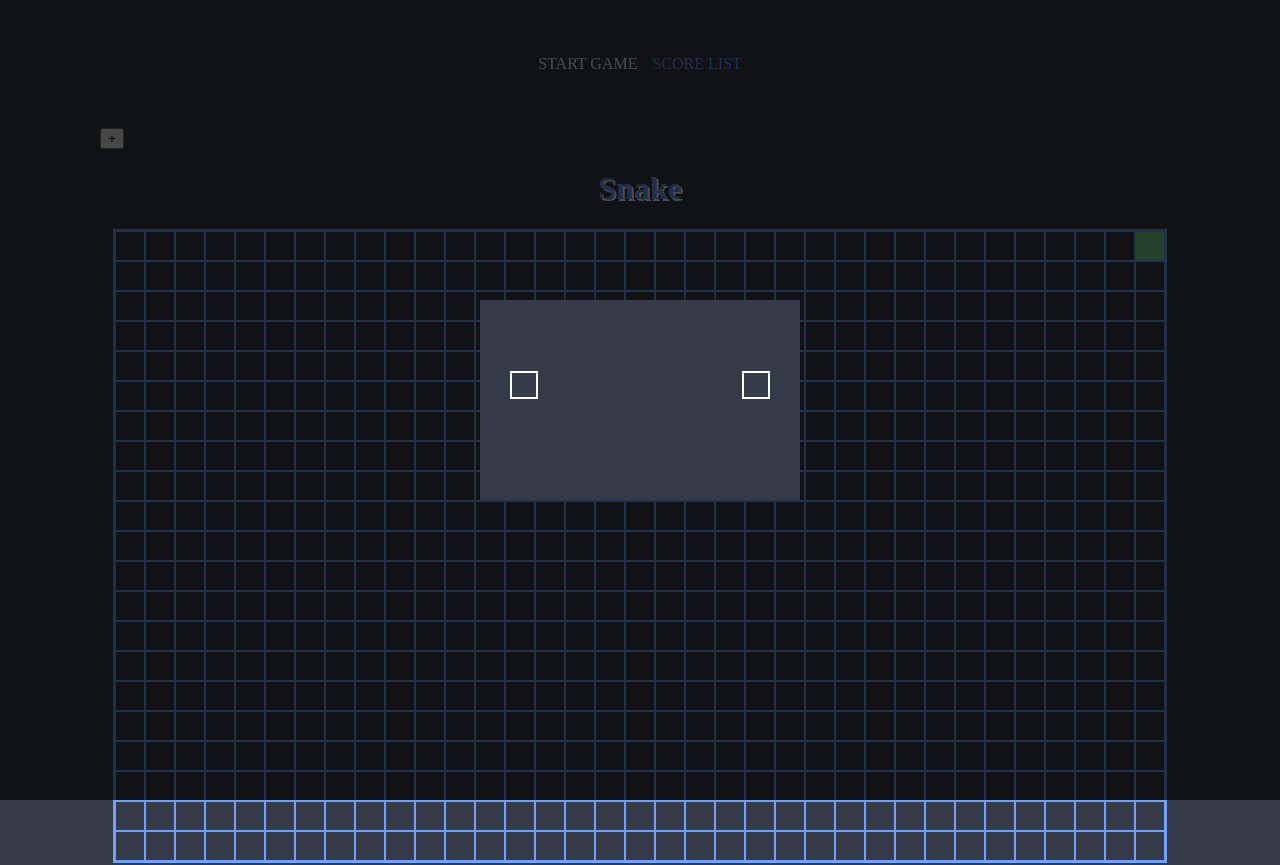
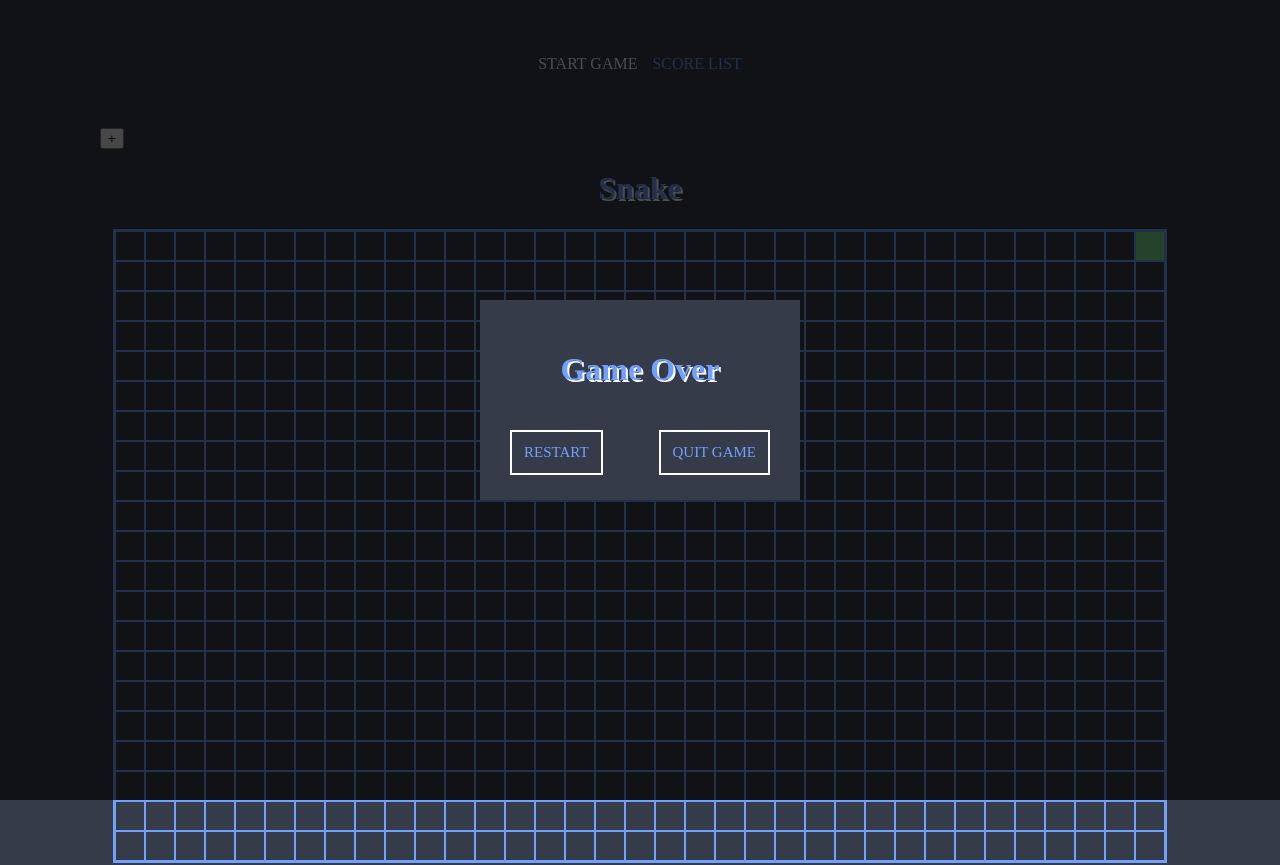
Before and after one commit to grzesiekS/snake-game, a React (Create React App) app: page /game in a window 1280 px wide. Built offline with nearby package versions, Linux system fonts and the light colour scheme; a web font is replaced by a local one.

Commit message:
Add gameQuit and gameRestart functions in Game component

```diff
--- a/src/components/features/Game/Game.tsx
+++ b/src/components/features/Game/Game.tsx
@@ -5,6 +5,7 @@ import { Title } from '../../common/Title/Title';
 import { Modal } from '../../common/Modal/Modal';
 
 import styles from './Game.module.scss';
+import { Redirect } from 'react-router';
 
 const linksData = [
   {
@@ -34,6 +35,7 @@ export const Game: React.FC = () => {
     useState<'left' | 'right' | 'up' | 'down'>
     ('right');
   const [gameOver, setGameOver] = useState(false);
+  const [gameQuit, setGameQuit] = useState(false);
 
   const movementRef = useRef<'left' | 'right' | 'up' | 'down'>();
   movementRef.current = movementDirection;
@@ -63,6 +65,12 @@ export const Game: React.FC = () => {
       handleSnakeLengthChange();
       setSnakePosition([...position]);
     }
+
+    return () => {
+      position=[[0,0]];
+      setSnakePosition([...position]);
+      setSnakeLength(1);
+    };
   // eslint-disable-next-line react-hooks/exhaustive-deps
   },[snakeLength]);
 
@@ -134,11 +142,32 @@ export const Game: React.FC = () => {
     window.addEventListener('keydown', (e) => {
       handleMovementDirection(e.key);
     });
+
+    return () => {
+      window.removeEventListener('keydown', (e) => {
+        handleMovementDirection(e.key);
+      });
+    };
   // eslint-disable-next-line react-hooks/exhaustive-deps
   },[]);
 
+  const handleGameRestart = () => {
+    window.location.reload();
+  };
+
+  const handleGameQuit = () => {
+    setGameQuit(true);
+  };
+
   return (
-    <Modal showModal={gameOver}>
+    <Modal
+      showModal={gameOver}
+      title='Game Over'
+      leftButtonText='Restart'
+      rightButtonText='Quit Game'
+      leftButtonAction={() => handleGameRestart()}
+      rightButtonAction={() => handleGameQuit()}
+    >
       <div className={styles.container}>
         <NavBar links={linksData} />
         <button onClick={() => setSnakeLength(snakeLength + 1)}>+</button>
@@ -149,6 +178,8 @@ export const Game: React.FC = () => {
           columnsCount={boardSize.columns}
         />
       </div>
+      {gameQuit ? <Redirect push to='/' /> : null}
+      {}
     </Modal>
   );
 };
```
